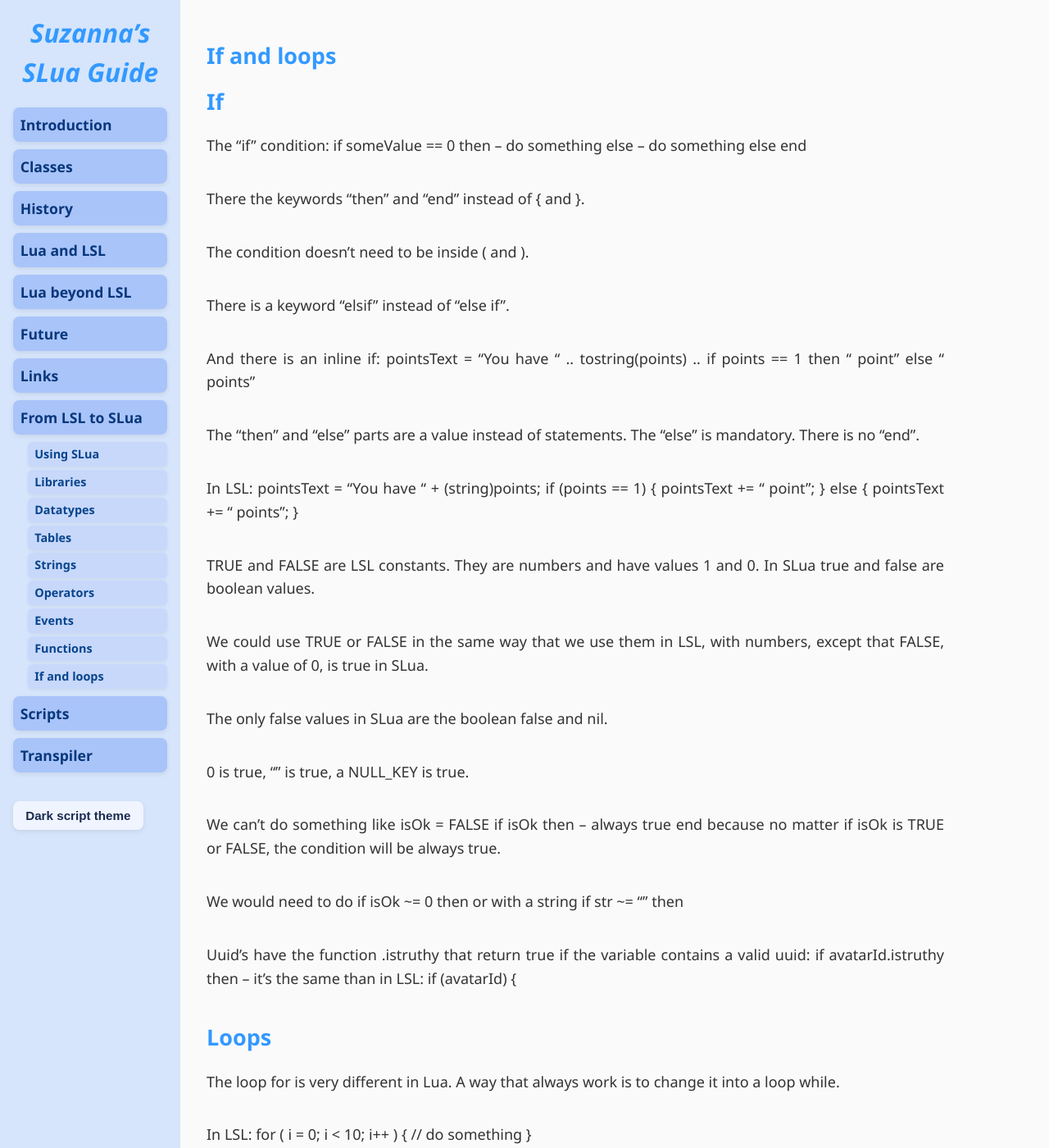
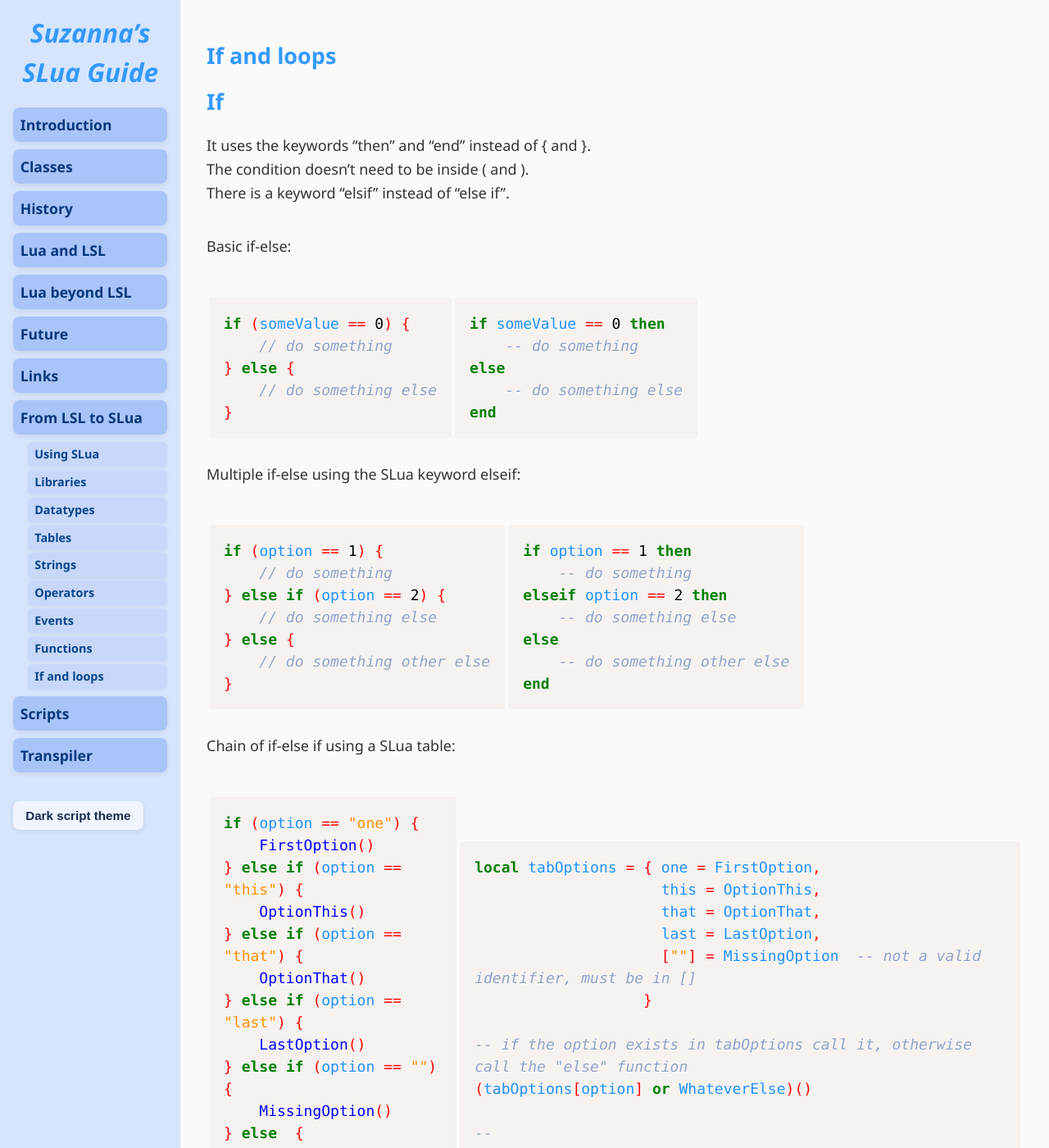
Before and after one commit to Suzanna-Linn/slua, a Jekyll site: the page built from docs/moving-if-and-loops.md, in a window 1280 px wide and 1400 px high. Shown: the whole window at 82% size. Built offline with Jekyll 4.4.1, drawn with Linux system fonts in a browser that asks for light colours; nearby versions of some CDN libraries; our own code applies the rules of GitHub Pages for plain Markdown files; comment, search, counter and statistics services are not loaded; some of the changed text lies outside the part shown.

Commit message:
Update moving-if-and-loops.md

```diff
--- a/docs/moving-if-and-loops.md
+++ b/docs/moving-if-and-loops.md
@@ -2,31 +2,95 @@
 
 ## If
 
-The "if" condition:
-	if someValue == 0 then
-		-- do something
-	else
-		-- do something else
-	end
-
-There the keywords "then" and "end" instead of { and }.
-
+It uses the keywords "then" and "end" instead of { and }.
 The condition doesn't need to be inside ( and ).
-
 There is a keyword "elsif" instead of "else if".
 
-And there is an inline if:
-	pointsText = "You have " .. tostring(points) .. if points == 1 then " point" else " points"
+Basic if-else:
+<table><tr><td>
+<pre class="language-lsl"><code class="language-lsl">if (someValue == 0) {
+	// do something
+} else {
+	// do something else
+}</code></pre>
+</td><td>
+<pre class="language-slua"><code class="language-slua">if someValue == 0 then
+	-- do something
+else
+	-- do something else
+end</code></pre>
+</td></tr></table>
 
-The "then" and "else" parts are a value instead of statements. The "else" is mandatory. There is no "end".
+Multiple if-else using the SLua keyword elseif:
+<table><tr><td>
+<pre class="language-lsl"><code class="language-lsl">if (option == 1) {
+	// do something
+} else if (option == 2) {
+	// do something else
+} else {
+	// do something other else
+}</code></pre>
+</td><td>
+<pre class="language-slua"><code class="language-slua">if option == 1 then
+	-- do something
+elseif option == 2 then
+	-- do something else
+else
+	-- do something other else
+end</code></pre>
+</td></tr></table>
 
-In LSL:
-	pointsText = "You have " + (string)points;
-	if (points == 1) {
-		pointsText += " point";
-	} else {
-		pointsText += " points";
-	}
+Chain of if-else if using a SLua table:
+<table><tr><td>
+<pre class="language-lsl"><code class="language-lsl">if (option == "one") {
+	FirstOption()
+} else if (option == "this") {
+	OptionThis()
+} else if (option == "that") {
+	OptionThat()
+} else if (option == "last") {
+	LastOption()
+} else if (option == "") {
+	MissingOption()
+} else  {
+	WhateverElse()
+}</code></pre>
+</td><td>
+<pre class="language-slua"><code class="language-slua">local tabOptions = { one = FirstOption,
+                     this = OptionThis,
+                     that = OptionThat,
+                     last = LastOption,
+                     [""] = MissingOption  -- not a valid identifier, must be in []
+                   }
+
+-- if the option exists in tabOptions call it, otherwise call the "else" function
+(tabOptions[option] or WhateverElse)()
+
+--</code></pre>
+</td></tr></table>
+
+SLua inline if:
+<table><tr><td>
+<pre class="language-lsl"><code class="language-lsl">pointsText = "You have " + (string)points;
+if (points == 1)
+	pointsText += " point";
+else
+pointsText += " points";</code></pre>
+</td><td>
+<pre class="language-slua"><code class="language-slua">
+pointsText = "You have " .. tostring(points) .. if points == 1 then " point" else " points"
+
+// or the same with string interpolation
+pointsText = `You have {points} {if points == 1 then " point" else " points"}</code></pre>
+</td></tr></table>
+The "then" and "else" parts are values or expressions instead of statements. The "else" is mandatory. There is no "end".
+
+
+
+
+
+
+
 
 TRUE and FALSE are LSL constants. They are numbers and have values 1 and 0. In SLua true and false are boolean values.
 
```
